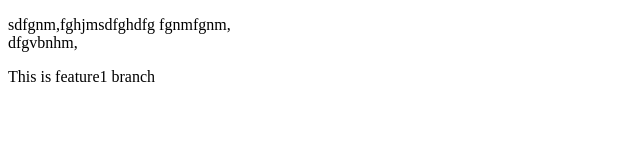
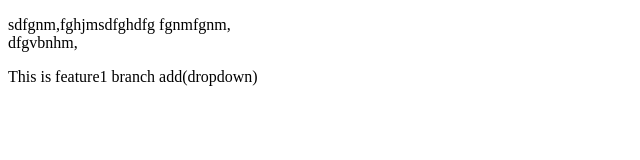
Before and after one commit to rahulsharmadas/mylocalrepo, a plain HTML site: page index.html in a window 1280 px wide. Shown: the whole page, without its empty margins (0-640 px from the left). Drawn offline with Linux system fonts and the light colour scheme.

Commit message:
add dropdown

```diff
--- a/index.html
+++ b/index.html
@@ -12,7 +12,7 @@
         dfgvbnhm,
     </p>
     <p>
-        This is feature1 branch
+        This is feature1 branch add(dropdown)
     </p>
 </body>
 </html>
```
